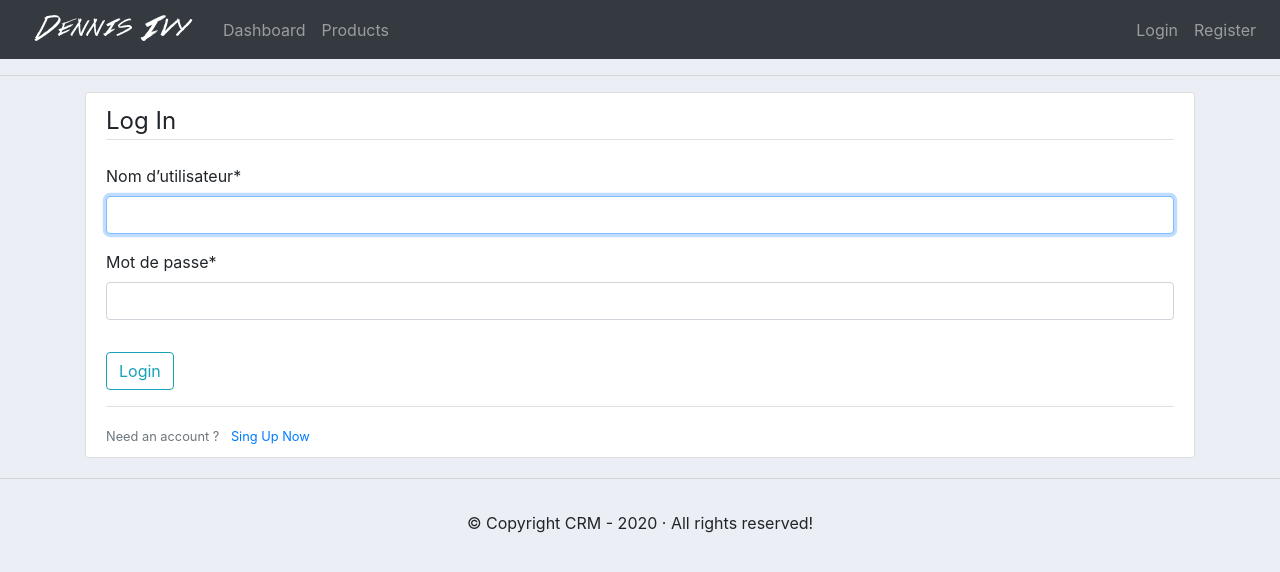
After one commit to crysis90war/crm, a Django app: page /login/ in a window 1280 px wide. The commit adds this page. Shown: the top 572 px of the page. Run offline with Django 3.2, Linux system fonts and the light colour scheme; some libraries are stand-ins or nearby versions.

Commit message:
User Registration and Login Authentication
ajout des class dans les forms.py,
ajout des liens de redirection dans settings.py,
ajout des paths dans urls.py,
et manipulations de views.py

```diff
--- a/accounts/forms.py
+++ b/accounts/forms.py
@@ -1,4 +1,6 @@
 from django.forms import ModelForm
+from django.contrib.auth.forms import UserCreationForm, AuthenticationForm
+from django.contrib.auth.models import User
 from .models import *
 
 
@@ -6,3 +8,15 @@ class OrderForm(ModelForm):
     class Meta:
         model = Order
         fields = '__all__'
+
+
+class CreateUserForm(UserCreationForm):
+    class Meta:
+        model = User
+        fields = ['username', 'email', 'password1', 'password2']
+
+
+class ConnectionUserForm(AuthenticationForm):
+    class Meta:
+        model = User
+        fields = ['username', 'password']
--- /dev/null
+++ b/accounts/templates/accounts/login.html
@@ -0,0 +1,29 @@
+{% extends "accounts/main.html" %}
+{% load crispy_forms_tags %}
+{% block content %}
+    <div class="content-section">
+        <form method="POST">
+            {% csrf_token %}
+            <fieldset class="form-group">
+                <legend class="border-bottom mb-4">Log In</legend>
+                {{ form|crispy }}
+            </fieldset>
+            <div class="form-group">
+                <button class="btn btn-outline-info" type="submit">Login</button>
+{#                <small class="text-muted ml-2">#}
+{#                    <a href="{% url 'password_reset' %}">Forgot Password ?</a>#}
+{#                </small>#}
+            </div>
+        </form>
+
+
+
+
+        <div class="border-top pt-3">
+            <small class="text-muted">
+                Need an account ?
+                <a class="ml-2" href="{% url 'register' %}">Sing Up Now</a>
+            </small>
+        </div>
+    </div>
+{% endblock %}
--- a/accounts/templates/accounts/main.html
+++ b/accounts/templates/accounts/main.html
@@ -8,6 +8,8 @@
         <!-- Bootstrap CSS -->
         <link rel="stylesheet" href="https://stackpath.bootstrapcdn.com/bootstrap/4.4.1/css/bootstrap.min.css" integrity="sha384-Vkoo8x4CGsO3+Hhxv8T/Q5PaXtkKtu6ug5TOeNV6gBiFeWPGFN9MuhOf23Q9Ifjh" crossorigin="anonymous">
         <link rel="stylesheet" type="text/css" href="{% static 'css/main.css' %}">
+    	<script src="https://ajax.googleapis.com/ajax/libs/jquery/3.3.1/jquery.min.js"></script>
+	<link rel="stylesheet" href="https://use.fontawesome.com/releases/v5.6.1/css/all.css" integrity="sha384-gfdkjb5BdAXd+lj+gudLWI+BXq4IuLW5IT+brZEZsLFm++aCMlF1V92rMkPaX4PP" crossorigin="anonymous">
 
         {% if title %}
             <title>CRM - {{ title }}</title>
@@ -22,6 +24,13 @@
         <hr>
 
         <div class="container">
+            {% if messages %}
+                {% for message in messages %}
+                    <div class="alert alert-{{ message.tags }}">
+                        {{ message }}
+                    </div>
+                {% endfor %}
+            {% endif %}
             {% block content %}{% endblock %}
         </div>
 
--- a/accounts/templates/accounts/navbar.html
+++ b/accounts/templates/accounts/navbar.html
@@ -11,5 +11,18 @@
                 <a class="nav-item nav-link {% if title == 'Products' %}active{% endif %}" href="{% url 'accounts-products' %}">Products</a>
             </div>
         </div>
+
+        <div class="navbar-nav">
+            {% if user.is_authenticated %}
+                <p class="nav-item nav-link">Hello, {{ user.username }}</p>
+                {%  if user.is_staff %}
+                    <a class="nav-item nav-link" href="admin/">Admin</a>
+                {% endif %}
+                <a class="nav-item nav-link" href="{% url 'logout' %}">Logout</a>
+            {%  else %}
+                <a class="nav-item nav-link" href="{% url 'login' %}">Login</a>
+                <a class="nav-item nav-link" href="{% url 'register' %}">Register</a>
+            {% endif %}
+        </div>
     </nav>
 </header>
--- a/accounts/urls.py
+++ b/accounts/urls.py
@@ -1,5 +1,7 @@
 from django.urls import path
 from . import views
+
+
 
 urlpatterns = [
     path('', views.home, name='accounts-dashboard'),
@@ -8,5 +10,9 @@ urlpatterns = [
 
     path('create_order/<str:pk>', views.createOrder, name='accounts-create-order'),
     path('update_order/<str:pk>', views.updateOrder, name='accounts-update-order'),
-    path('delete_order/<str:pk>', views.deleteOrder, name='accounts-delete-order')
+    path('delete_order/<str:pk>', views.deleteOrder, name='accounts-delete-order'),
+
+    path('login/', views.loginUser, name='login'),
+    path('register/', views.registerUser, name='register'),
+    path('logout/', views.logoutUser, name="logout"),
 ]
--- a/accounts/views.py
+++ b/accounts/views.py
@@ -1,10 +1,19 @@
 from django.shortcuts import render, redirect
+from django.http import HttpResponse
 from django.forms import inlineformset_factory
+from django.contrib import messages
+from django.contrib.auth.forms import UserCreationForm
+from django.contrib.auth.decorators import login_required
+from django.contrib.auth import authenticate, login, logout
+
+# Create your views here.
 from accounts.forms import *
+from .models import *
+from .forms import OrderForm, CreateUserForm, ConnectionUserForm
 from .filters import OrderFilter
-# Create your views here.
 
 
+@login_required
 def home(request):
     context = {
         'title': 'Dashboard',
@@ -19,16 +28,18 @@ def home(request):
     return render(request, 'accounts/dashboard.html', context)
 
 
+@login_required
 def products(request):
     products = Product.objects.all()
+
     return render(request, 'accounts/products.html', {'title': 'Products', 'products': products})
 
 
+@login_required
 def customer(request, pk_test):
     customer = Customer.objects.get(id=pk_test)
     orders = customer.order_set.all()
     order_count = orders.count()
-
     myFilter = OrderFilter(request.GET, queryset=orders)
     orders = myFilter.qs
 
@@ -39,9 +50,11 @@ def customer(request, pk_test):
         'order_count': order_count,
         'myFilter' : myFilter
     }
+
     return render(request, 'accounts/customer.html', context)
 
 
+@login_required
 def createOrder(request, pk):
     OrderFormSet = inlineformset_factory(Customer, Order, fields=('product', 'status'))
     customer = Customer.objects.get(id=pk)
@@ -56,9 +69,11 @@ def createOrder(request, pk):
             return redirect('accounts-dashboard')
 
     context = {'formset': formset}
+
     return render(request, 'accounts/order_form.html', context)
 
 
+@login_required
 def updateOrder(request, pk):
     order = Order.objects.get(id=pk)
     form = OrderForm(instance=order)
@@ -69,13 +84,60 @@ def updateOrder(request, pk):
             return redirect('accounts-dashboard')
 
     context = {'form': form}
+
     return render(request, 'accounts/order_form.html', context)
 
 
+@login_required
 def deleteOrder(request, pk):
     order = Order.objects.get(id=pk)
     if request.method == "POST":
         order.delete()
         return redirect('accounts-dashboard')
+
     context = {'item': order}
+
     return render(request, 'accounts/delete.html', context)
+
+
+def registerUser(request):
+    if request.user.is_authenticated:
+        return redirect('accounts-dashboard')
+    else:
+        form = CreateUserForm(request.POST)
+        if form.is_valid():
+            form.save()
+            messages.success(request, f'Your account has been created! You can now able to log in')
+            return redirect('login')
+
+        context = {
+            'form': form
+        }
+
+        return render(request, 'accounts/register.html', context)
+
+
+def loginUser(request):
+    if request.user.is_authenticated:
+        return redirect('accounts-dashboard')
+    else:
+        form = ConnectionUserForm(request.POST)
+
+        if request.method == 'POST':
+            username = request.POST.get('username')
+            password = request.POST.get('password')
+            user = authenticate(request, username=username, password=password)
+            if user is not None:
+                login(request, user)
+                return redirect('accounts-dashboard')
+            else:
+                messages.info(request, 'Username or Password Incorrect !')
+
+        context = {'form': form}
+
+        return render(request, 'accounts/login.html', context)
+
+
+def logoutUser(request):
+    logout(request)
+    return redirect('login')
--- a/crm/settings.py
+++ b/crm/settings.py
@@ -130,3 +130,6 @@ STATICFILES_DIRS = [
 ]
 
 CRISPY_TEMPLATE_PACK = 'bootstrap4'
+
+LOGIN_REDIRECT_URL = 'login'
+LOGIN_URL = 'login'
--- a/crm/urls.py
+++ b/crm/urls.py
@@ -15,8 +15,9 @@ Including another URLconf
 """
 from django.contrib import admin
 from django.urls import path, include
+from django.contrib.auth import views as auth_views
 
 urlpatterns = [
     path('admin/', admin.site.urls),
-    path('', include('accounts.urls'))
+    path('', include('accounts.urls')),
 ]
```
Also changed, not shown: accounts/templates/accounts/register.html (added, +24 -0 lines), db.sqlite3, static/css/main.css (indentation only).
